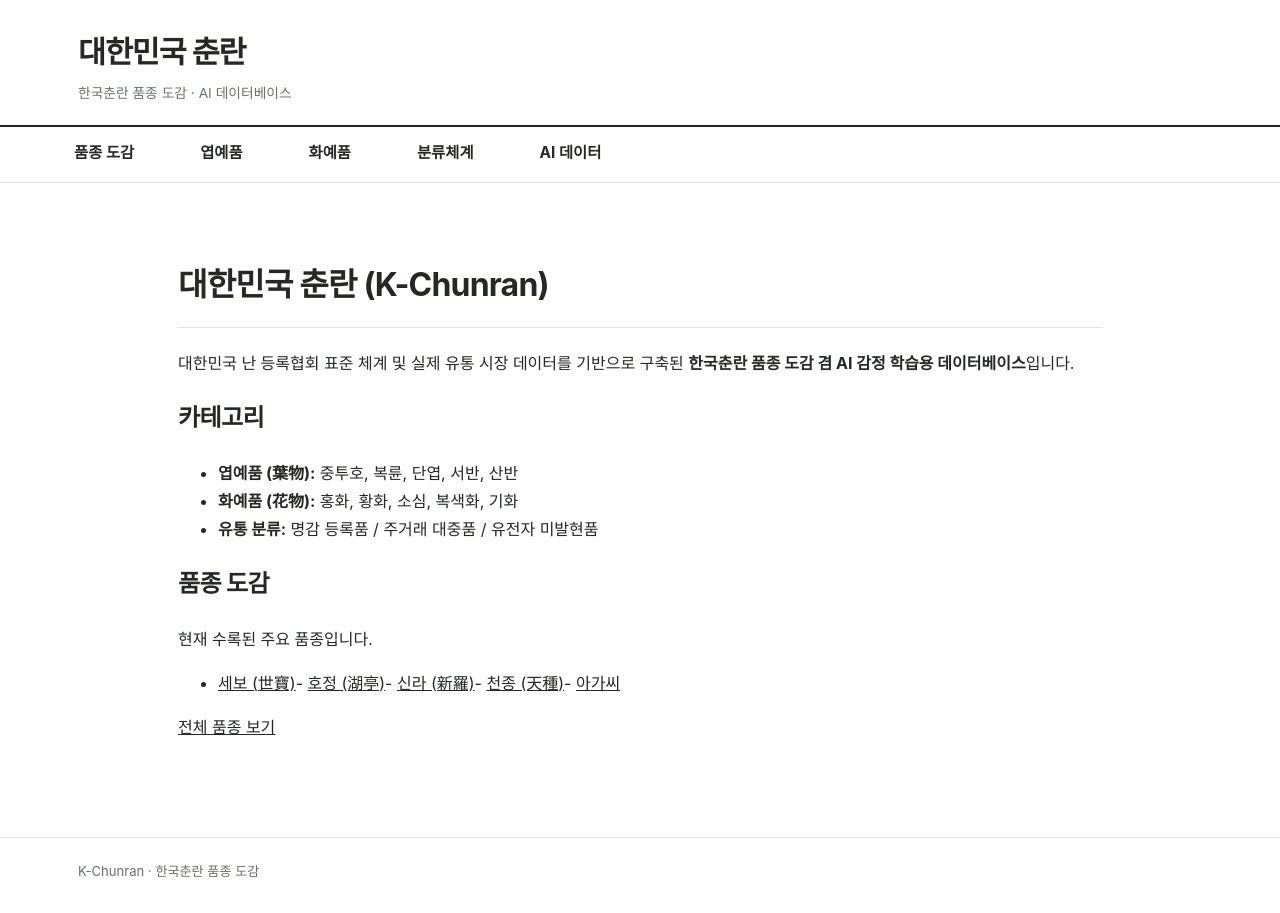
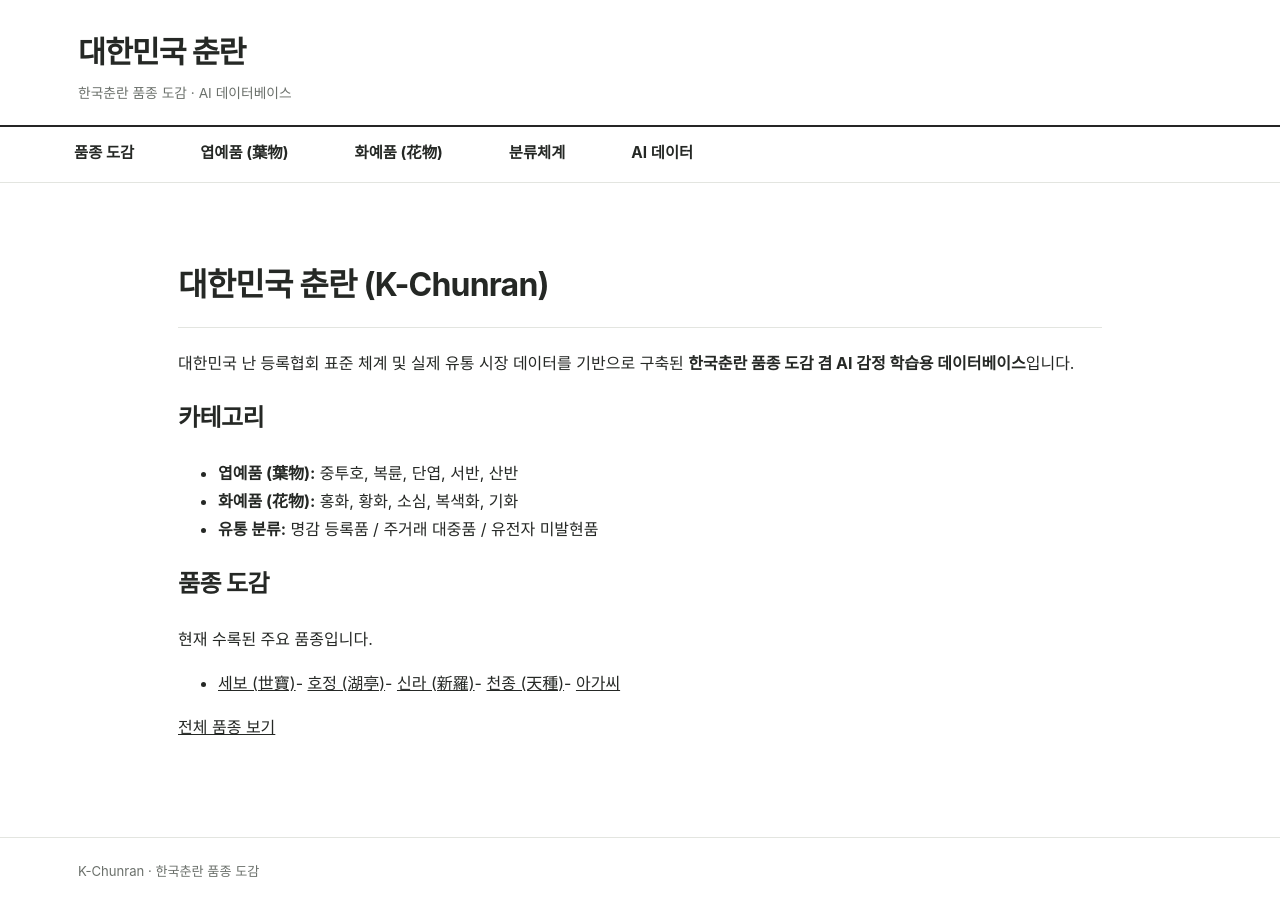
Before and after one commit to parasolra5-pixel/K-chunran, a Jekyll site: the page built from index.md, in a window 1280 px wide. Built offline with Jekyll 4.4.1, drawn with Linux system fonts in a browser that asks for light colours.

Commit message:
content: rename navigation categories

```diff
--- a/_includes/navigation.html
+++ b/_includes/navigation.html
@@ -5,7 +5,7 @@
     </div>
 
     <div class="kc-nav-group has-menu">
-      <button class="kc-nav-item kc-nav-button" type="button">엽예품</button>
+      <button class="kc-nav-item kc-nav-button" type="button">엽예품 (葉物)</button>
       <div class="kc-mega-menu">
         <div class="kc-mega-links">
           <a href="{{ '/varieties/' | relative_url }}">중투호</a>
@@ -17,7 +17,7 @@
     </div>
 
     <div class="kc-nav-group has-menu">
-      <button class="kc-nav-item kc-nav-button" type="button">화예품</button>
+      <button class="kc-nav-item kc-nav-button" type="button">화예품 (花物)</button>
       <div class="kc-mega-menu">
         <div class="kc-mega-links">
           <a href="{{ '/varieties/' | relative_url }}">홍화</a>
```
